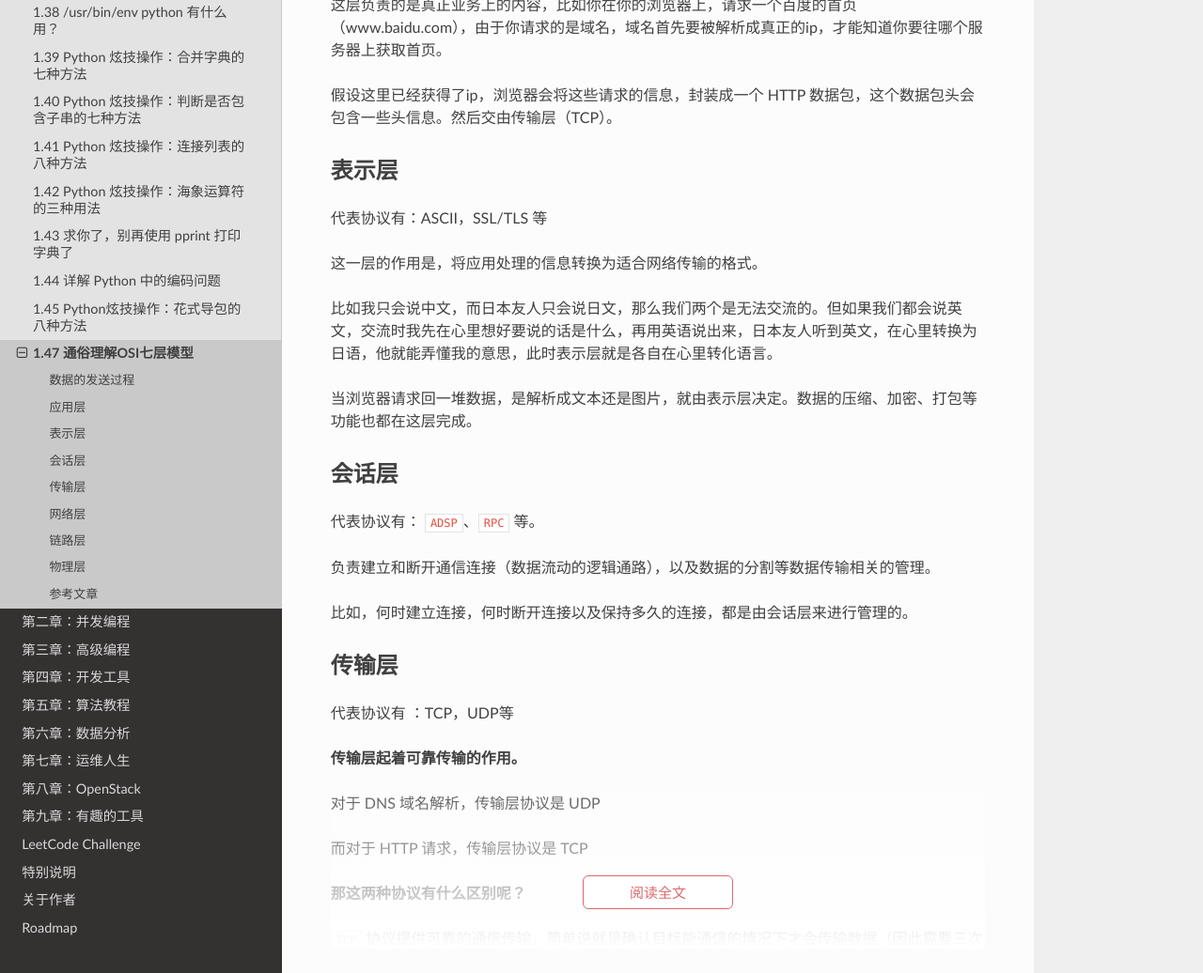
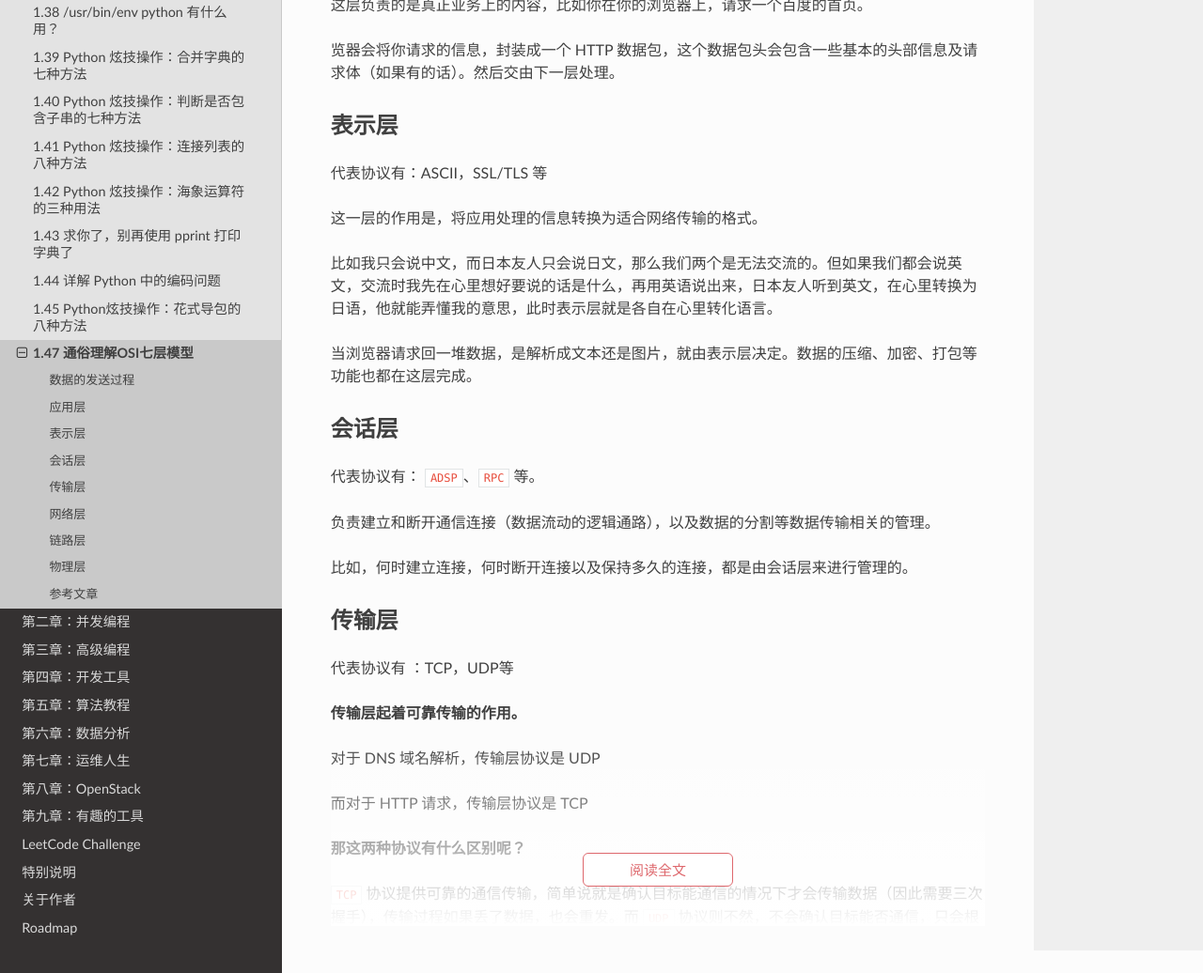
Before and after one commit to iswbm/PythonCodingTime, a Sphinx documentation site: the page built from source/c01/c01_47.rst, in a window 1280 px wide and 1400 px high, scrolled down 1056 px. Shown: the part 364-1400 px from the top of the window at 94% size. Built offline with Sphinx 7.4.7 and the Read the Docs theme 2.0.0, drawn with Linux system fonts in a browser that asks for light colours; comment, search, counter and statistics services are not loaded.

Commit message:
Update：更新文章

```diff
--- a/source/c01/c01_47.rst
+++ b/source/c01/c01_47.rst
@@ -31,10 +31,10 @@
 
 由于日常开发中，我们接触的基本都是 HTTP，这里就以 HTTP 为例。
 
-这层负责的是真正业务上的内容，比如你在你的浏览器上，请求一个百度的首页（www.baidu.com），由于你请求的是域名，域名首先要被解析成真正的ip，才能知道你要往哪个服务器上获取首页。
+这层负责的是真正业务上的内容，比如你在你的浏览器上，请求一个百度的首页。
 
-假设这里已经获得了ip，浏览器会将这些请求的信息，封装成一个 HTTP
-数据包，这个数据包头会包含一些头信息。然后交由传输层（TCP）。
+览器会将你请求的信息，封装成一个 HTTP
+数据包，这个数据包头会包含一些基本的头部信息及请求体（如果有的话）。然后交由下一层处理。
 
 表示层
 ------
```
Also changed, not shown: source/c01/c01_47.md (+2 -4 lines).
